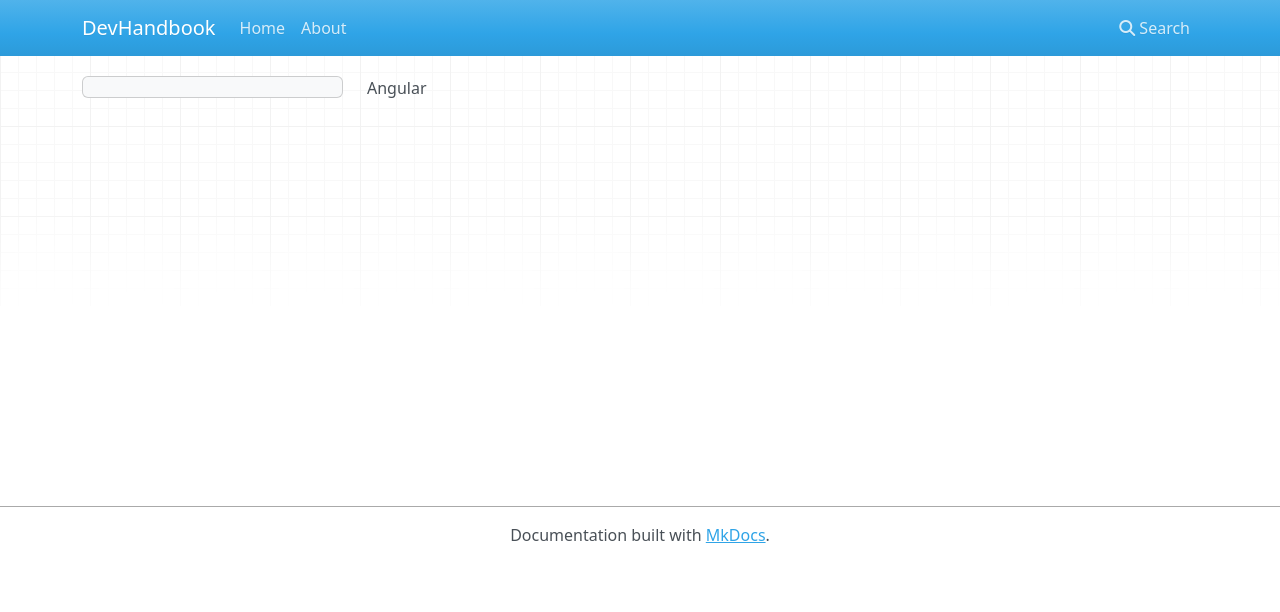
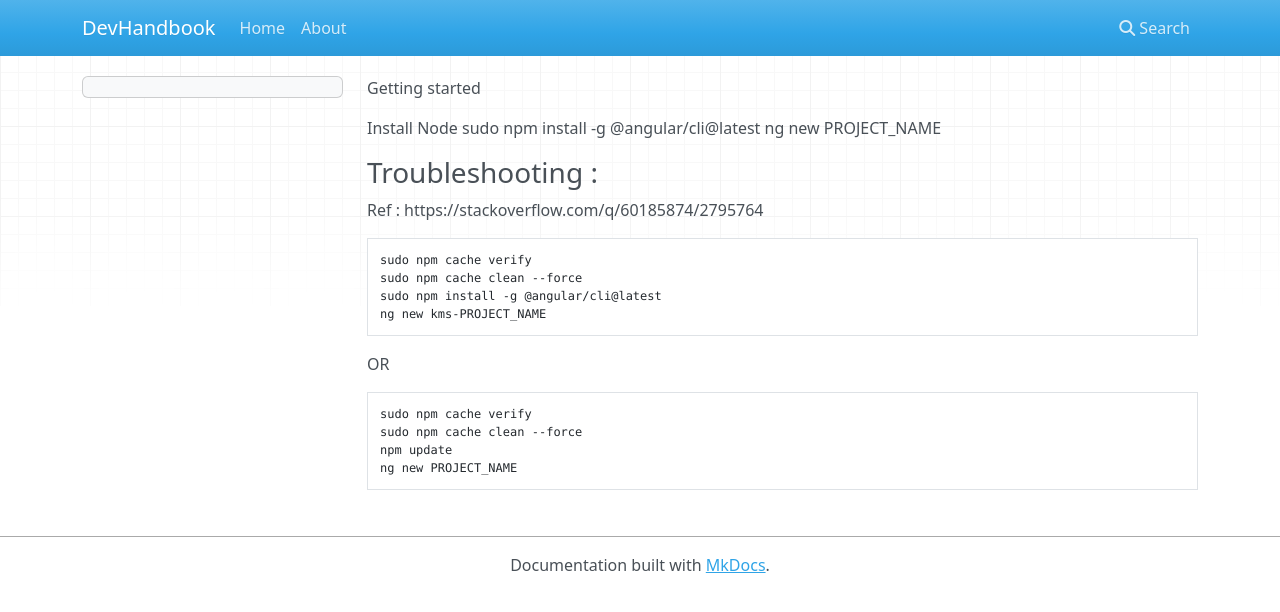
Before and after one commit to SagarMhatre/DevHandbook, an MkDocs documentation site: the page built from docs/angular/ReadMe.md, in a window 1280 px wide. Shown: the top 612 px of the page. Built offline with MkDocs 1.6.1, drawn with Linux system fonts in a browser that asks for light colours; nearby versions of some CDN libraries.

Commit message:
Multiple Changes

````diff
--- a/docs/angular/ReadMe.md
+++ b/docs/angular/ReadMe.md
@@ -1 +1,24 @@
-Angular
+Getting started
+
+Install Node
+sudo npm install -g @angular/cli@latest
+ng new PROJECT_NAME
+
+### Troubleshooting :
+Ref : https://stackoverflow.com/q/60185874/2795764
+
+```sh
+sudo npm cache verify
+sudo npm cache clean --force
+sudo npm install -g @angular/cli@latest
+ng new kms-PROJECT_NAME
+```
+
+
+OR
+```sh
+sudo npm cache verify
+sudo npm cache clean --force
+npm update
+ng new PROJECT_NAME
+```
````
Also changed, not shown: docs/aws/ReadMe.md (added, +22 -0 lines), docs/azure/azure-ai/ReadMe.md (added, +95 -0 lines), docs/git/ReadMe.md (added, +8 -0 lines), docs/k8s/helm/ReadMe.md (+14 -1 lines).
